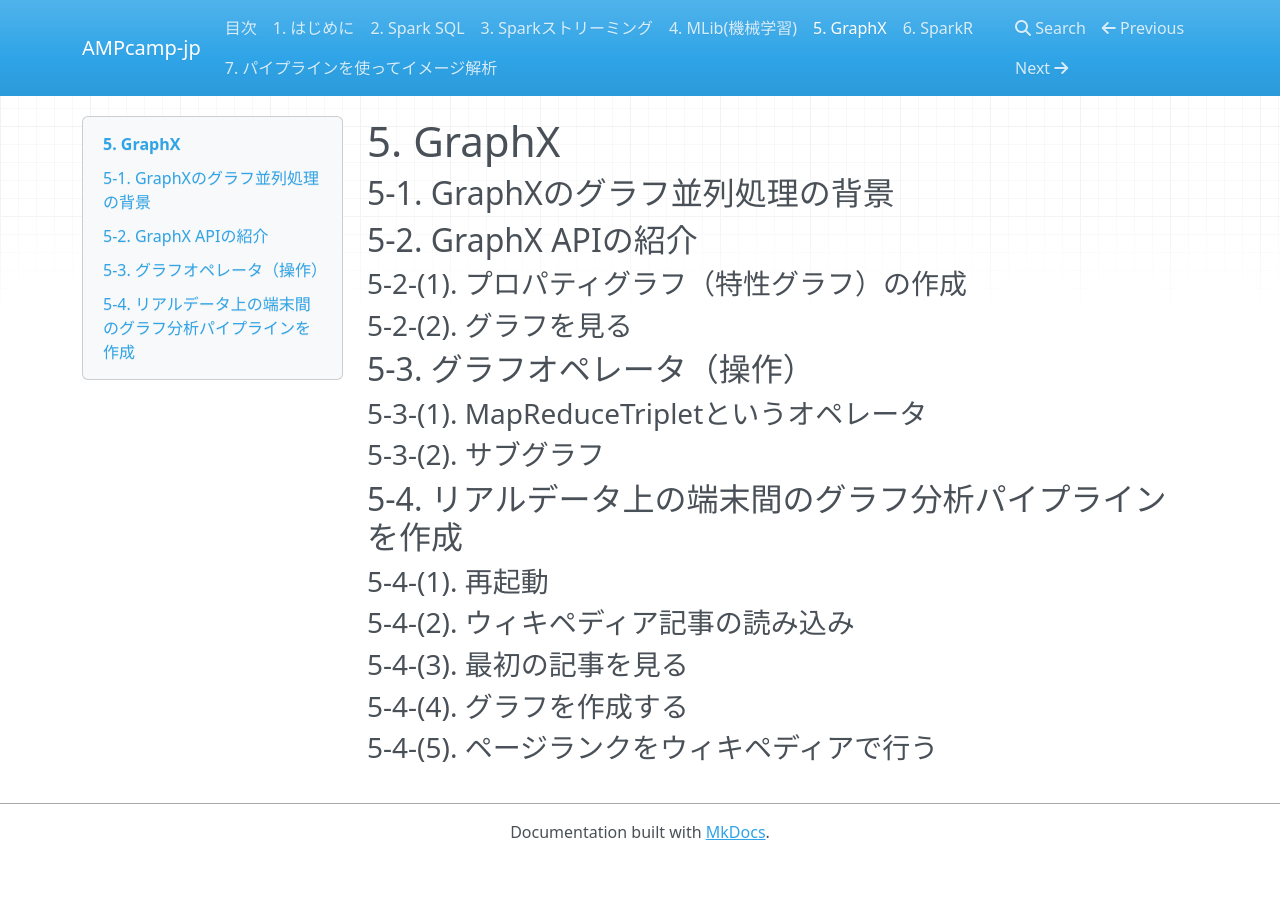
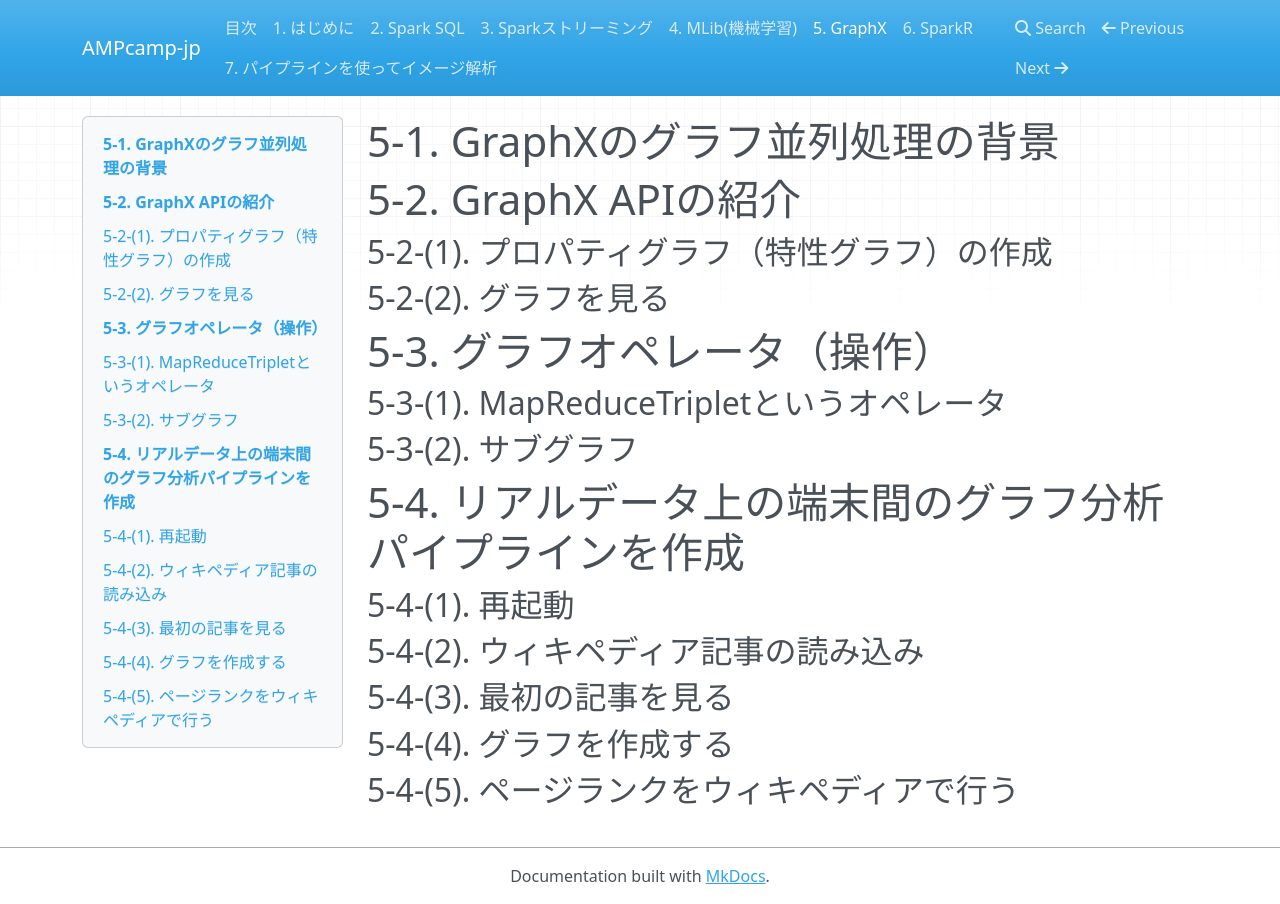
Before and after one commit to fujita-shintaro/RTD-fujita, an MkDocs documentation site: the page built from docs/graphx.md, in a window 1280 px wide. Built offline with MkDocs 1.6.1, drawn with Linux system fonts in a browser that asks for light colours; nearby versions of some CDN libraries; old or Windows-style settings are respelled for this version of MkDocs.

Commit message:
Update graphx.md

```diff
--- a/docs/graphx.md
+++ b/docs/graphx.md
@@ -1,27 +1,25 @@
-# 5. GraphX
+# 5-1. GraphXのグラフ並列処理の背景
 
-## 5-1. GraphXのグラフ並列処理の背景
+# 5-2. GraphX APIの紹介
 
-## 5-2. GraphX APIの紹介
+## 5-2-(1). プロパティグラフ（特性グラフ）の作成
 
-### 5-2-(1). プロパティグラフ（特性グラフ）の作成
+## 5-2-(2). グラフを見る
 
-### 5-2-(2). グラフを見る
+# 5-3. グラフオペレータ（操作）
 
-## 5-3. グラフオペレータ（操作）
+## 5-3-(1). MapReduceTripletというオペレータ
 
-### 5-3-(1). MapReduceTripletというオペレータ
+## 5-3-(2). サブグラフ
 
-### 5-3-(2). サブグラフ
+# 5-4. リアルデータ上の端末間のグラフ分析パイプラインを作成
 
-## 5-4. リアルデータ上の端末間のグラフ分析パイプラインを作成
+## 5-4-(1). 再起動
 
-### 5-4-(1). 再起動
+## 5-4-(2). ウィキペディア記事の読み込み
 
-### 5-4-(2). ウィキペディア記事の読み込み
+## 5-4-(3). 最初の記事を見る
 
-### 5-4-(3). 最初の記事を見る
+## 5-4-(4). グラフを作成する
 
-### 5-4-(4). グラフを作成する
-
-### 5-4-(5). ページランクをウィキペディアで行う
+## 5-4-(5). ページランクをウィキペディアで行う
```
